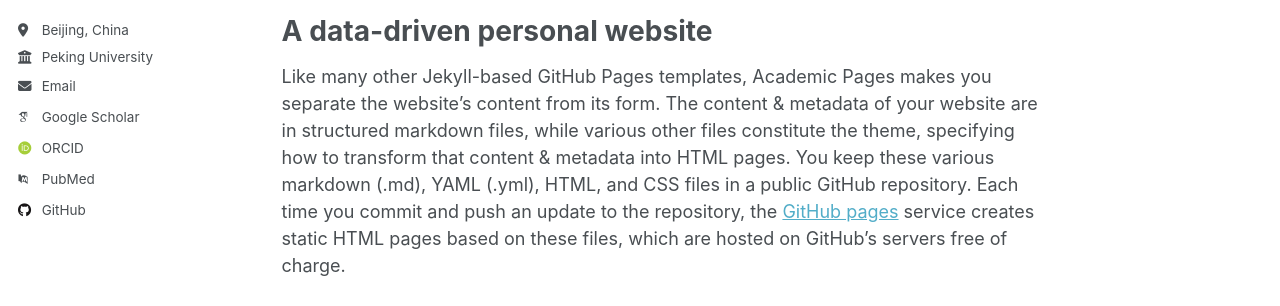
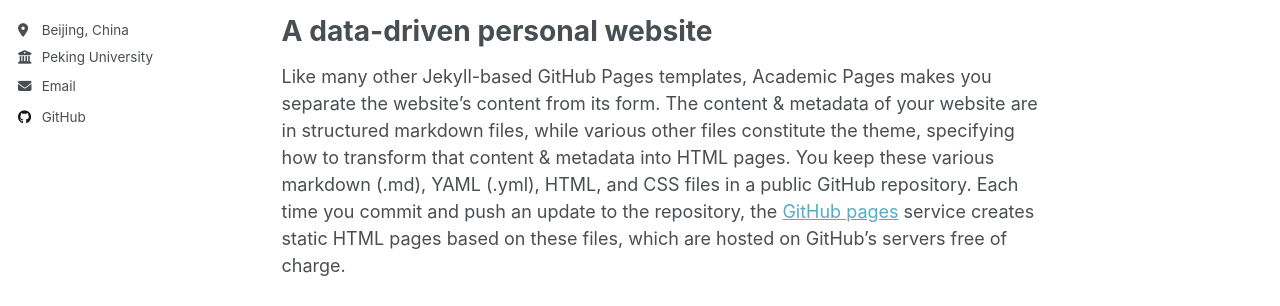
Before and after one commit to FloSophorae/FloSophorae.github.io, a Jekyll site: the page built from _pages/about.md, in a window 1280 px wide. Shown: the part 421-727 px from the top of the page. Built offline with Jekyll 4.4.1, drawn with Linux system fonts in a browser that asks for light colours; some web fonts are replaced.

Commit message:
modify config.yaml

```diff
--- a/_config.yml
+++ b/_config.yml
@@ -13,9 +13,9 @@
 title_separator          : "-"
 name                     : &name "Zengjie Hu"
 description              : &description "personal description"
-url                      : https://academicpages.github.io # the base hostname & protocol for your site e.g. "https://[your GitHub username].github.io" or if you already have some other page hosted on Github then use "https://[your GitHub username].github.io/[Your Repo Name]"
+url                      : https://flosophorae.github.io/ # the base hostname & protocol for your site e.g. "https://[your GitHub username].github.io" or if you already have some other page hosted on Github then use "https://[your GitHub username].github.io/[Your Repo Name]"
 baseurl                  : "" # the subpath of your site, e.g. "/blog"
-repository               : "academicpages/academicpages.github.io"
+repository               : "FloSophorae/FloSophorae.github.io"
 
 # Site Author - The following control what appear as part of the author content on the side bar.
 #               If a field is blank the icon and link will not appear, otherwise it will be shown.
@@ -34,11 +34,11 @@
   # Academic websites
   academia         : # URL
   arxiv            : # URL - Update with the correct link to your profile
-  googlescholar    : "https://scholar.google.com/citations?user=PS_CX0AAAAAJ"
+  googlescholar    : #"https://scholar.google.com/citations?user=PS_CX0AAAAAJ"
   impactstory      : # URL
-  orcid            : "http://orcid.org/yourorcidurl"
+  orcid            : #"http://orcid.org/yourorcidurl"
   semantic         : # URL
-  pubmed           : "https://www.ncbi.nlm.nih.gov/pubmed/?term=john+snow"
+  pubmed           : #"https://www.ncbi.nlm.nih.gov/pubmed/?term=john+snow"
   researchgate     : # URL
   scopus           : # URL
 
```
